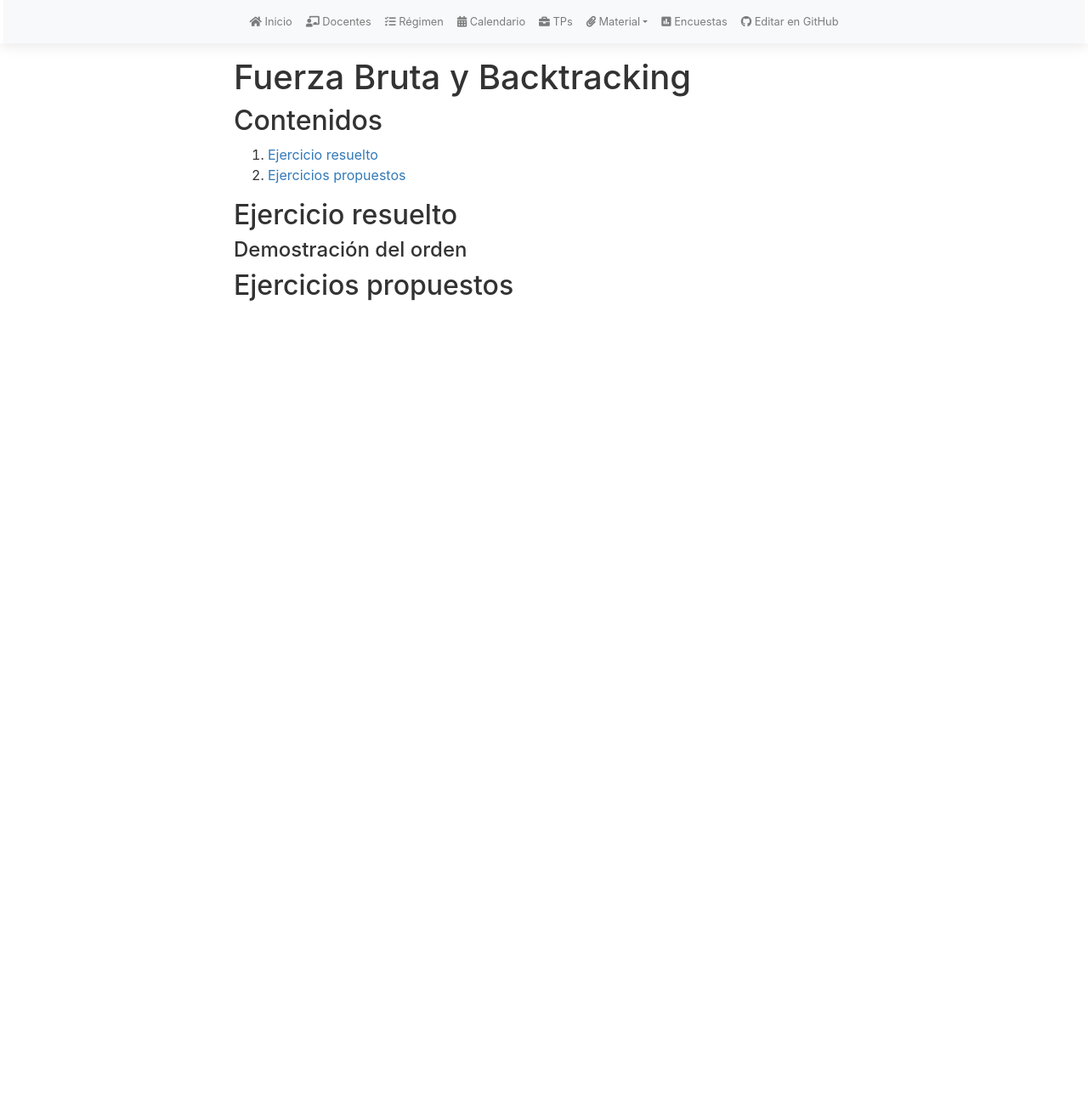
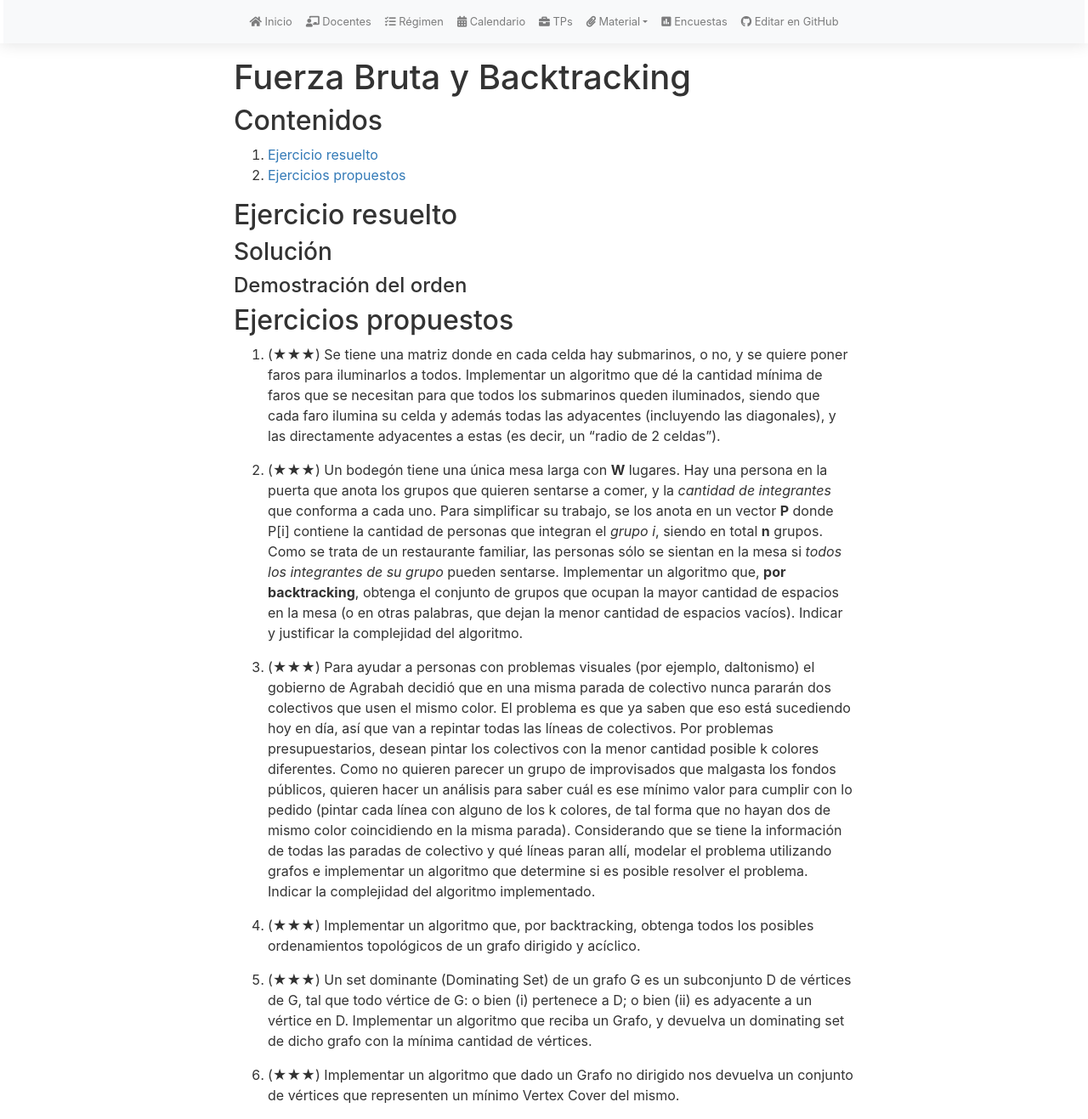
Before and after one commit to algoritmos-rw/tda_bg, a Jekyll site: the page built from material/guias/bt.md, in a window 1280 px wide and 1317 px high. Shown: the whole window at 85% size. Built offline with Jekyll 4.4.1, drawn with Linux system fonts in a browser that asks for light colours; nearby versions of some CDN libraries; our own code applies the rules of GitHub Pages for plain Markdown files.

Commit message:
Propuesta guía bt
Empezar con la guía de Backtracking basándose en los ejercicios ya tomados en TDA

```diff
--- a/material/guias/bt.md
+++ b/material/guias/bt.md
@@ -15,9 +15,43 @@ math: true
 
 ## Ejercicio resuelto
 
+### Solución
+
 #### Demostración del orden
 
 ## Ejercicios propuestos
 
+1.  (★★★) Se tiene una matriz donde en cada celda hay submarinos, o no, y se quiere poner faros para iluminarlos a todos.
+    Implementar un algoritmo que dé la cantidad mínima de faros que se necesitan para que todos los submarinos queden
+    iluminados, siendo que cada faro ilumina su celda y además todas las adyacentes (incluyendo las diagonales), y las
+    directamente adyacentes a estas (es decir, un “radio de 2 celdas”).
+
+1.  (★★★) Un bodegón tiene una única mesa larga con **W** lugares. Hay una persona en la puerta que anota los grupos que quieren
+    sentarse a comer, y la _cantidad de integrantes_ que conforma a cada uno. Para simplificar su trabajo, se los anota en
+    un vector **P** donde P[i] contiene la cantidad de personas que integran el _grupo i_, siendo en total **n** grupos. Como se
+    trata de un restaurante familiar, las personas sólo se sientan en la mesa si _todos los integrantes de su grupo_ pueden
+    sentarse. Implementar un algoritmo que, **por backtracking**, obtenga el conjunto de grupos que ocupan
+    la mayor cantidad de espacios en la mesa (o en otras palabras, que dejan la menor cantidad de espacios vacíos). Indicar
+    y justificar la complejidad del algoritmo.
+
+1.  (★★★) Para ayudar a personas con problemas visuales (por ejemplo, daltonismo) el gobierno de Agrabah decidió que en una
+    misma parada de colectivo nunca pararán dos colectivos que usen el mismo color. El problema es que ya saben que eso
+    está sucediendo hoy en día, así que van a repintar todas las líneas de colectivos. Por problemas presupuestarios, desean
+    pintar los colectivos con la menor cantidad posible k colores diferentes. Como no quieren
+    parecer un grupo de improvisados que malgasta los fondos públicos, quieren hacer un análisis para saber cuál es ese mínimo
+    valor para cumplir con lo pedido (pintar cada línea con alguno de los k colores, de tal forma que no hayan dos de mismo color
+    coincidiendo en la misma parada). Considerando que se tiene la información de todas las paradas de colectivo y qué
+    líneas paran allí, modelar el problema utilizando grafos e implementar un algoritmo que determine si es posible resolver
+    el problema. Indicar la complejidad del algoritmo implementado.
+
+1.  (★★★) Implementar un algoritmo que, por backtracking, obtenga todos los posibles ordenamientos topológicos de un grafo
+    dirigido y acíclico.
+
+1.  (★★★) Un set dominante (Dominating Set) de un grafo G es un subconjunto D de vértices de G, tal que todo vértice de G: o bien
+    (i) pertenece a D; o bien (ii) es adyacente a un vértice en D.  Implementar un algoritmo que reciba un Grafo, y devuelva un
+    dominating set de dicho grafo con la mínima cantidad de vértices.
+
+1.  (★★★) Implementar un algoritmo que dado un Grafo no dirigido nos devuelva un conjunto de vértices que representen un
+    mínimo Vertex Cover del mismo.
 
 {::options toc_levels="2" /}
```
